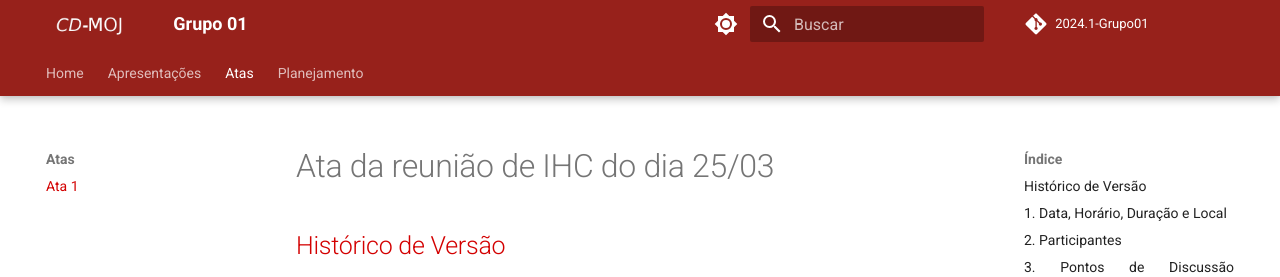
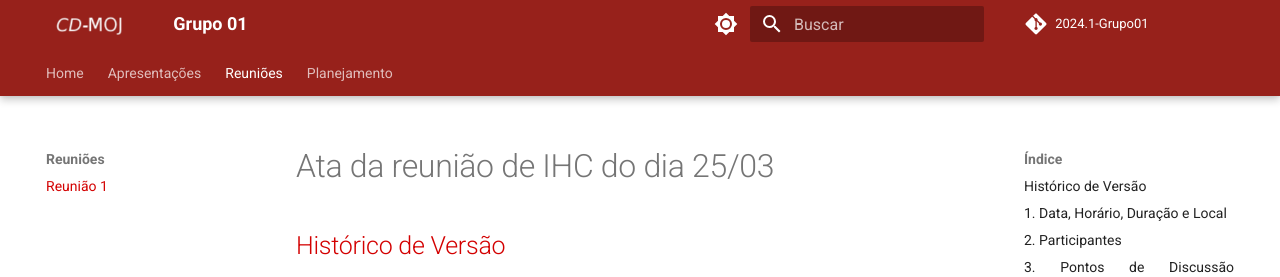
Before and after one commit to LuizGust4vo/2024.1-CD-MOJ-IHC, an MkDocs documentation site: the page built from docs/reuniao/reuniao01.md, in a window 1280 px wide. Shown: the top 277 px of the page. Built offline with MkDocs 1.6.1 and Material for MkDocs 9.7.7, drawn with Linux system fonts in a browser that asks for light colours; comment, search, counter and statistics services are not loaded; the version menu is left out.

Commit message:
Arrumando erro e renomeando abas

```diff
--- a/mkdocs.yml
+++ b/mkdocs.yml
@@ -24,8 +24,8 @@ nav:
   - Home: index.md
   - Apresentações:
       - Apresentação 1: apresentacao/apresentacao1.md
-  - Atas:
-      - Ata 1: atas/ata01.md
+  - Reuniões:
+      - Reunião 1: reuniao/reuniao01.md
   - Planejamento:
     - Cronograma: planejamento/cronograma.md
     - Heatmap: planejamento/heatmap.md
```
Also changed, not shown: docs/planejamento/ferramentas.md (+1 -1 lines), docs/reuniao/reuniao01.md (renamed from docs/atas/ata01.md).
